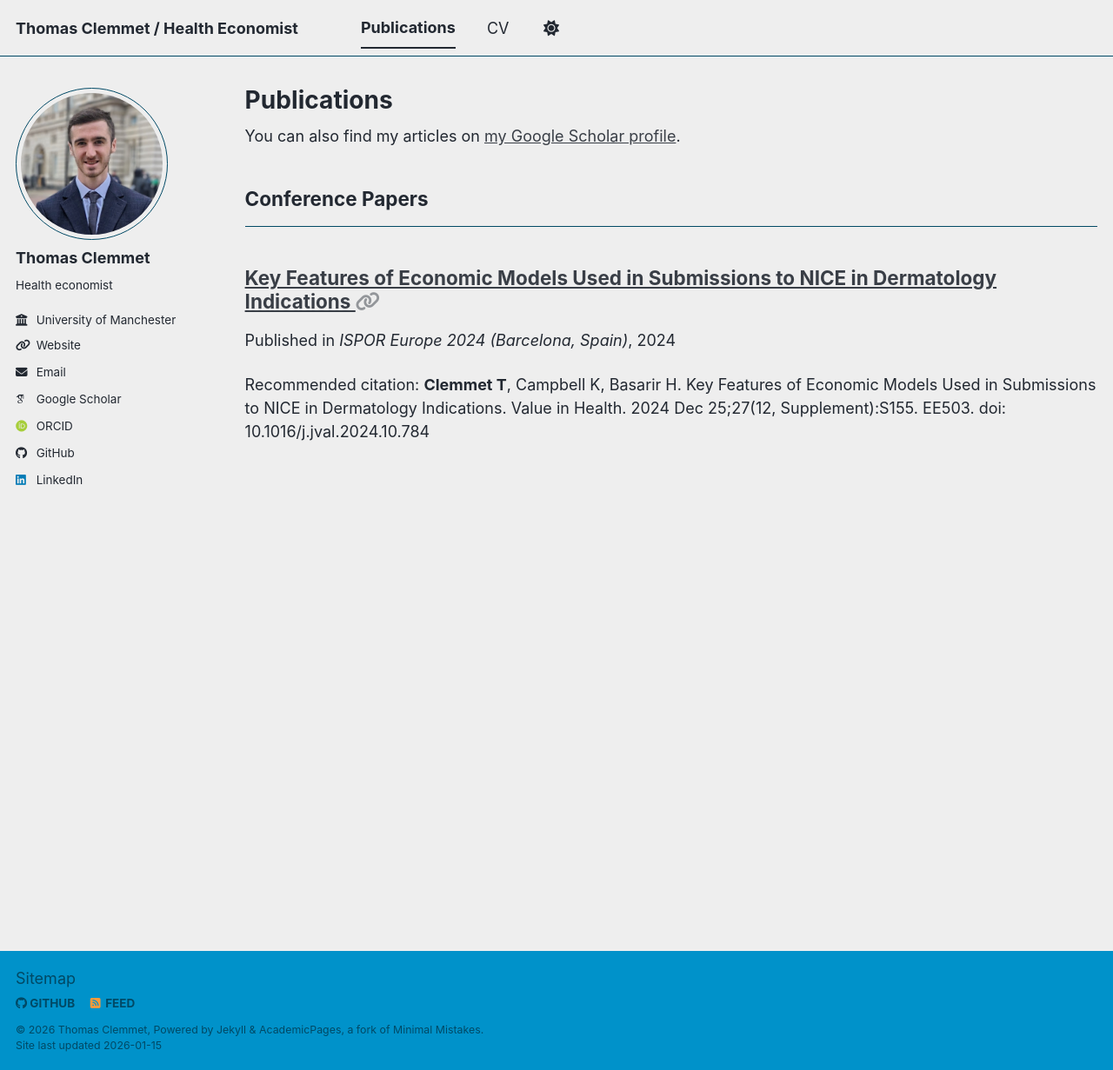
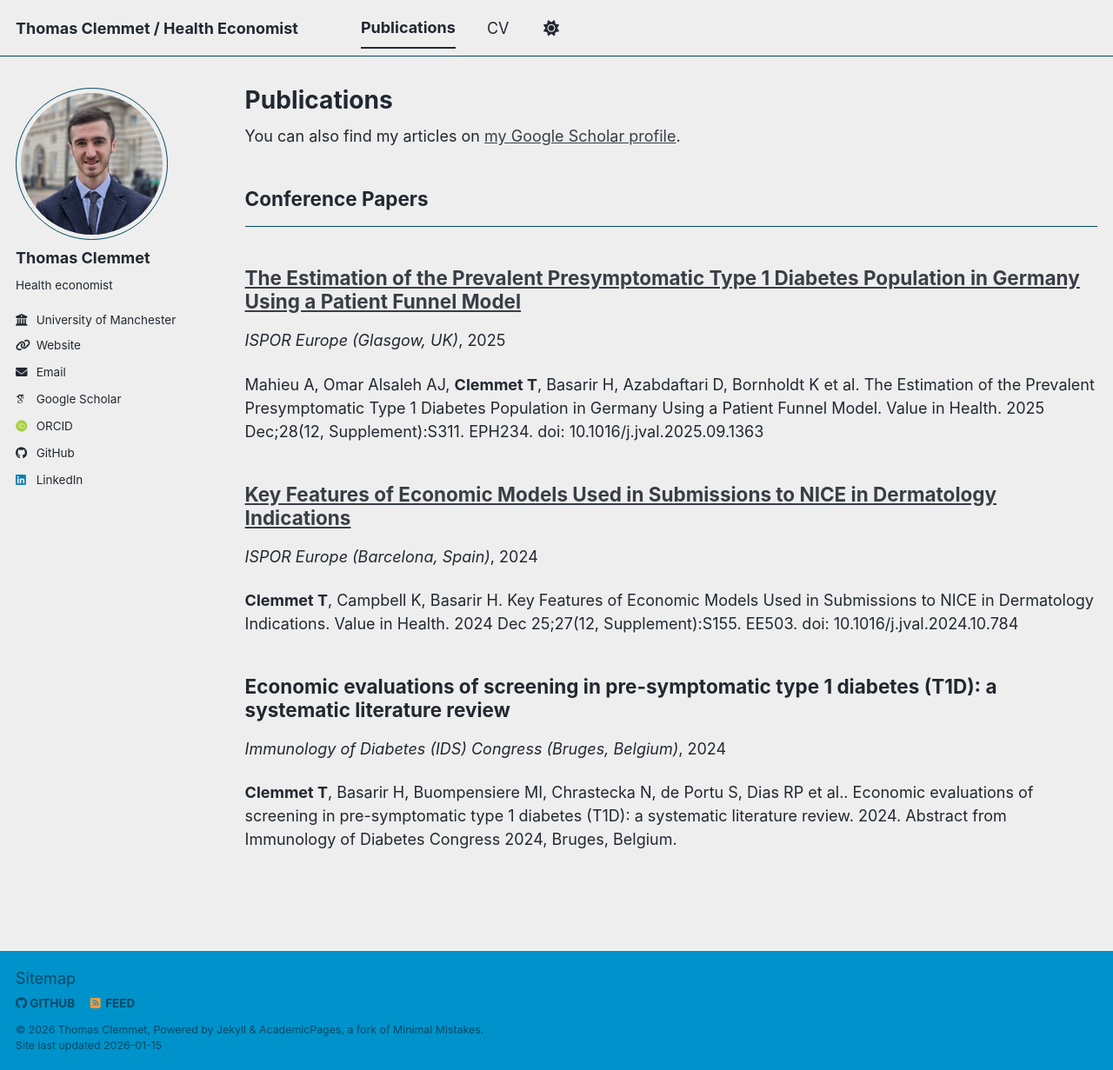
Before and after one commit to tomclemmet/tomclemmet.github.io, a Jekyll site: the page built from _pages/publications.html, in a window 1280 px wide and 1231 px high. Shown: the whole window at 87% size. Built offline with Jekyll 4.4.1, drawn with Linux system fonts in a browser that asks for light colours; some web fonts are replaced; a script bundle is joined from its source files by our own code; library files that are not in the unit come from our copies.

Commit message:
adding publications and adjusting display settings

```diff
--- a/_includes/archive-single-cv.html
+++ b/_includes/archive-single-cv.html
@@ -28,9 +28,9 @@
     {% endif %}
     <h3 class="archive__item-title" itemprop="headline">
       {% if post.link %}
-        <a href="{{ post.link }}">{{ title }}</a> <a href="{{ base_path }}{{ post.url }}" rel="permalink"><i class="fa fa-link" aria-hidden="true" title="permalink"></i><span class="sr-only">Permalink</span></a>
+        <a href="{{ post.link }}">{{ title }}</a> <!--<a href="{{ base_path }}{{ post.url }}" rel="permalink"><i class="fa fa-link" aria-hidden="true" title="permalink"></i><span class="sr-only">Permalink</span></a>-->
       {% else %}
-        <a href="{{ base_path }}{{ post.url }}" rel="permalink">{{ title }}</a>
+        {{ title }}<!--<a href="{{ base_path }}{{ post.url }}" rel="permalink">{{ title }}</a>-->
       {% endif %}
     </h3>
     {% if post.read_time %}
--- a/_includes/archive-single.html
+++ b/_includes/archive-single.html
@@ -28,9 +28,9 @@
 
     <h2 class="archive__item-title" itemprop="headline">
       {% if post.link %}
-        <a href="{{ post.link }}">{{ title }}</a> <a href="{{ base_path }}{{ post.url }}" rel="permalink"><i class="fa fa-link" aria-hidden="true" title="permalink"></i><span class="sr-only">Permalink</span></a>
+        <a href="{{ post.link }}">{{ title }}</a> <!--<a href="{{ base_path }}{{ post.url }}" rel="permalink"><i class="fa fa-link" aria-hidden="true" title="permalink"></i><span class="sr-only">Permalink</span></a>-->
       {% else %}
-        <a href="{{ base_path }}{{ post.url }}" rel="permalink">{{ title }}</a>
+        {{ title }}<!--<a href="{{ base_path }}{{ post.url }}" rel="permalink">{{ title }}</a>-->
       {% endif %}
     </h2>
 
@@ -41,7 +41,7 @@
         {% if post.collection == 'teaching' %}
           <p> {{ post.type }}, <i>{{ post.venue }}</i>, {{ post.date | default: "1900-01-01" | date: "%Y" }} </p>
         {% elsif post.collection == 'publications' %}
-          <p>Published in <i>{{ post.venue }}</i>, {{ post.date | default: "1900-01-01" | date: "%Y" }} </p>
+          <p><i>{{ post.venue }}</i>, {{ post.date | default: "1900-01-01" | date: "%Y" }} </p>
         {% elsif post.date %}
          <p class="page__date"><strong><i class="fa fa-fw fa-calendar" aria-hidden="true"></i> {{ site.data.ui-text[site.locale].date_label | default: "Published:" }}</strong> <time datetime="{{ post.date | default: "1900-01-01" | date_to_xmlschema }}">{{ post.date | default: "1900-01-01" | date: "%B %d, %Y" }}</time></p>
         {% endif %}
@@ -67,7 +67,7 @@
     {% elsif post.citation and post.bibtexurl %}
       <p>Recommended citation: {{ post.citation }}<br /><a href="{{ post.bibtexurl }}">Download Bibtex</a></p>
     {% elsif post.citation %}
-      <p>Recommended citation: {{ post.citation }}</p>
+      <p>{{ post.citation }}</p>
     {% elsif post.paperurl and post.bibtexurl %}
       <p><a href=" {{ post.paperurl }} ">Download Paper</a> | <a href="{{ post.bibtexurl }}">Download Bibtex</a></p>
     {% elsif post.paperurl %}
--- a/_pages/cv.md
+++ b/_pages/cv.md
@@ -9,16 +9,27 @@ redirect_from:
 
 {% include base_path %}
 
+Work experience
+======
+PhD researcher at the University of Manchester (October 2025 to present)
+* Funded by the Psoriasis Association and supervised by Dr Zenas Yiu, Dr Duc Binh Phan, Mr Gabriel Rogers, and Prof Richard Warren
+* Project aims to evaluate the cost-effectiveness of systemic therapies for psoriasis, with particular focus on the role of biosimilars and the modelling of treatment sequences
+* Includes 3 interlinked studies: a network meta-analysis, a real world evidence analysis using BADBIR, and a cost-effectiveness analysis
+
+Research Health Economist at RTI Health Solutions (October 2023 to October 2025)
+* Designed and built de-novo cost-effectiveness and budget impact models to support the launch of new treatments
+* Implemented statistical analyses in R to inform health economic modelling
+* Responsible for project management, including managing timelines, leading client communication, and tracking budgets
+* Developed clear and persuasive research proposals to win competitively bid projects
+
+
 Education
 ======
 * PhD - University of Manchester (expected completion 2028)
 * MSc in Health Economics - University of York
 * BA in Philosophy, Politics, and Economics - University of York
 
-Work experience
-======
-* October 2025 to present: PhD student at the University of Manchester
-* October 2023 to October 2025: Research Health Economist at RTI Health Solutions
+
 
 Skills
 ======
--- /dev/null
+++ b/_publications/2024-12-12-IDS-T1D-SLR.md
@@ -0,0 +1,8 @@
+---
+title: "Economic evaluations of screening in pre-symptomatic type 1 diabetes (T1D): a systematic literature review"
+collection: publications
+category: conferences
+date: 2024-11-04
+venue: 'Immunology of Diabetes (IDS) Congress (Bruges, Belgium)'
+citation: '<b>Clemmet T</b>, Basarir H, Buompensiere MI, Chrastecka N, de Portu S, Dias RP et al.. Economic evaluations of screening in pre-symptomatic type 1 diabetes (T1D): a systematic literature review. 2024. Abstract from Immunology of Diabetes Congress 2024, Bruges, Belgium.'
+---
--- /dev/null
+++ b/_publications/2025-12-18-ISPOR-T1D-funnel.md
@@ -0,0 +1,9 @@
+---
+title: "The Estimation of the Prevalent Presymptomatic Type 1 Diabetes Population in Germany Using a Patient Funnel Model"
+collection: publications
+category: conferences
+date: 2025-12-18
+venue: 'ISPOR Europe (Glasgow, UK)'
+link: 'https://doi.org/10.1016/j.jval.2025.09.1363'
+citation: 'Mahieu A, Omar Alsaleh AJ, <b>Clemmet T</b>, Basarir H, Azabdaftari D, Bornholdt K et al. The Estimation of the Prevalent Presymptomatic Type 1 Diabetes Population in Germany Using a Patient Funnel Model. Value in Health. 2025 Dec;28(12, Supplement):S311. EPH234. doi: 10.1016/j.jval.2025.09.1363'
+---
```
Also changed, not shown: _publications/2024-12-25-ISPOR-dermatology-models.md (+1 -2 lines).
